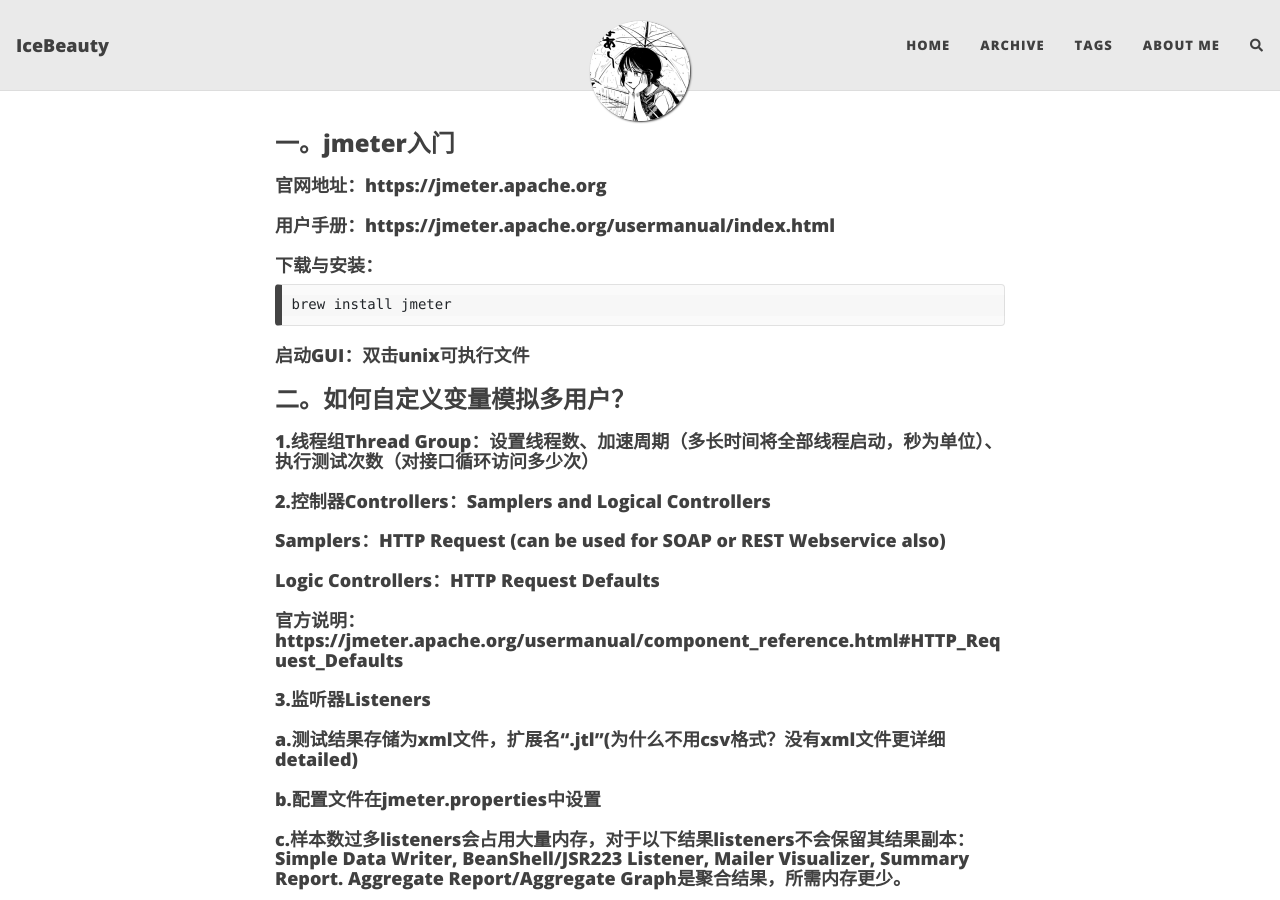
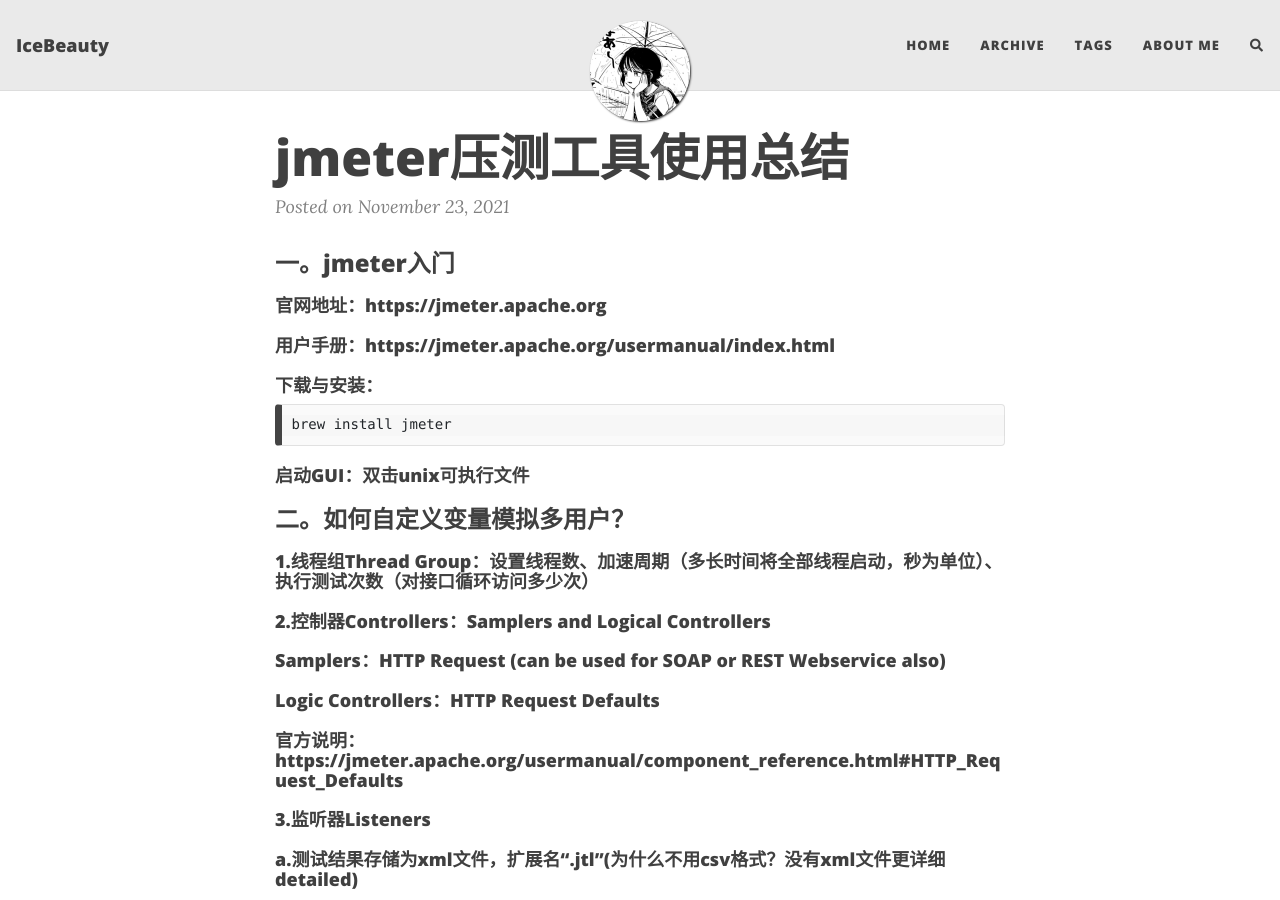
Before and after one commit to RRWJ/iceblog, a Jekyll site: the page built from _posts/2021-11-23-jmeter压测工具使用总结.md, in a window 1280 px wide and 900 px high. Built offline with Jekyll 4.4.1, drawn with Linux system fonts in a browser that asks for light colours; nearby versions of some CDN libraries; comment, search, counter and statistics services are not loaded; some of the changed text lies outside the part shown.

Commit message:
update_blog

```diff
--- a/_posts/2021-11-24-JMeter压测.md
+++ b/_posts/2021-11-23-jmeter压测工具使用总结.md
@@ -1,8 +1,8 @@
 ---
 layout: post
-title: JMeter压测
-date: 2021-11-24
-tags: [Spring][JMeter]
+title: jmeter压测工具使用总结
+date: 2021-11-23
+tags: [spring]
 comments: false
 ---
 ### 一。jmeter入门
```
Also changed, not shown: _posts/2021-11-26-Sieve-of-Eratosthenes.md (renamed from _posts/2021-11-23-Sieve-of-Eratosthenes.md, +4 -4 lines).
